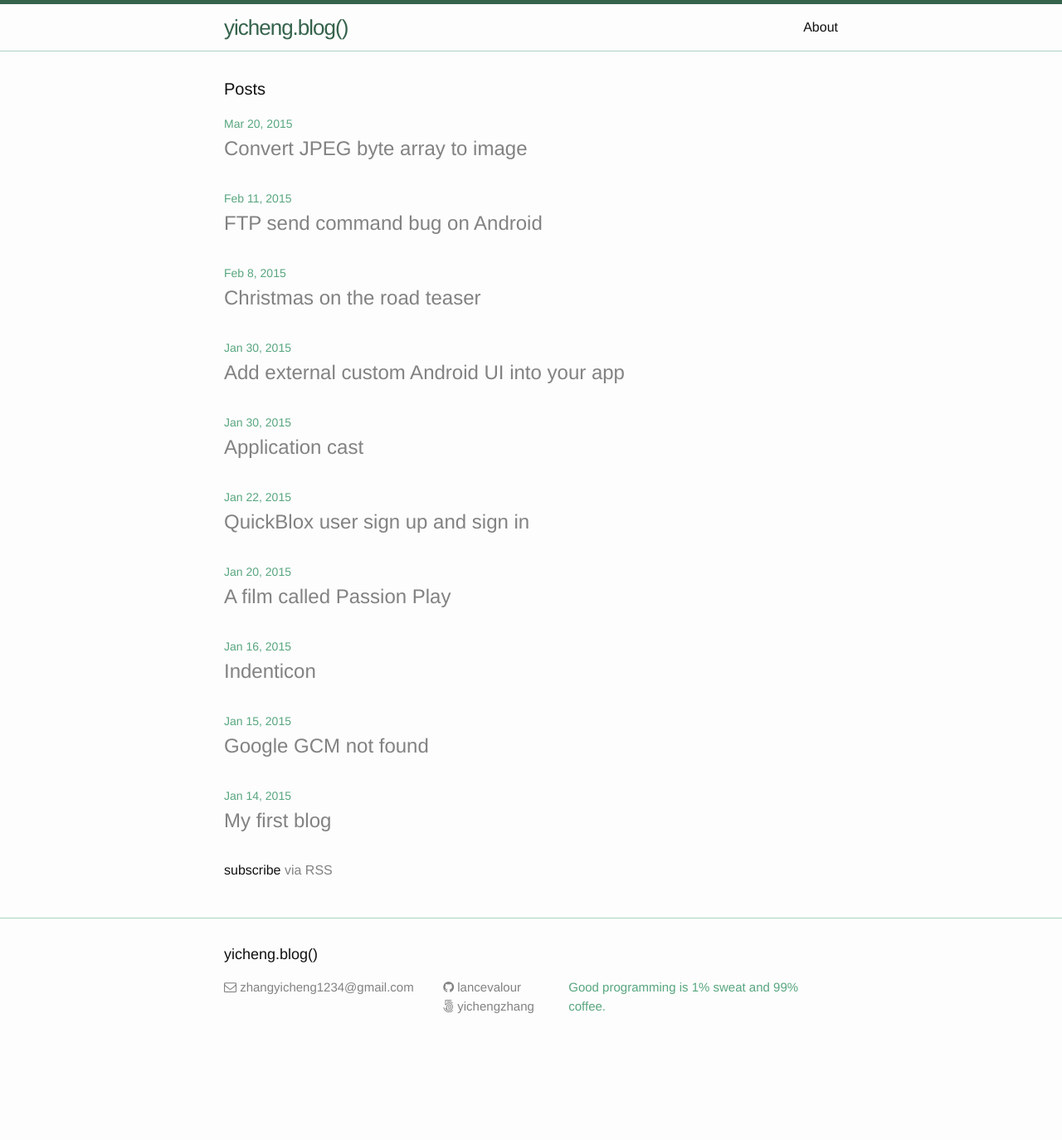
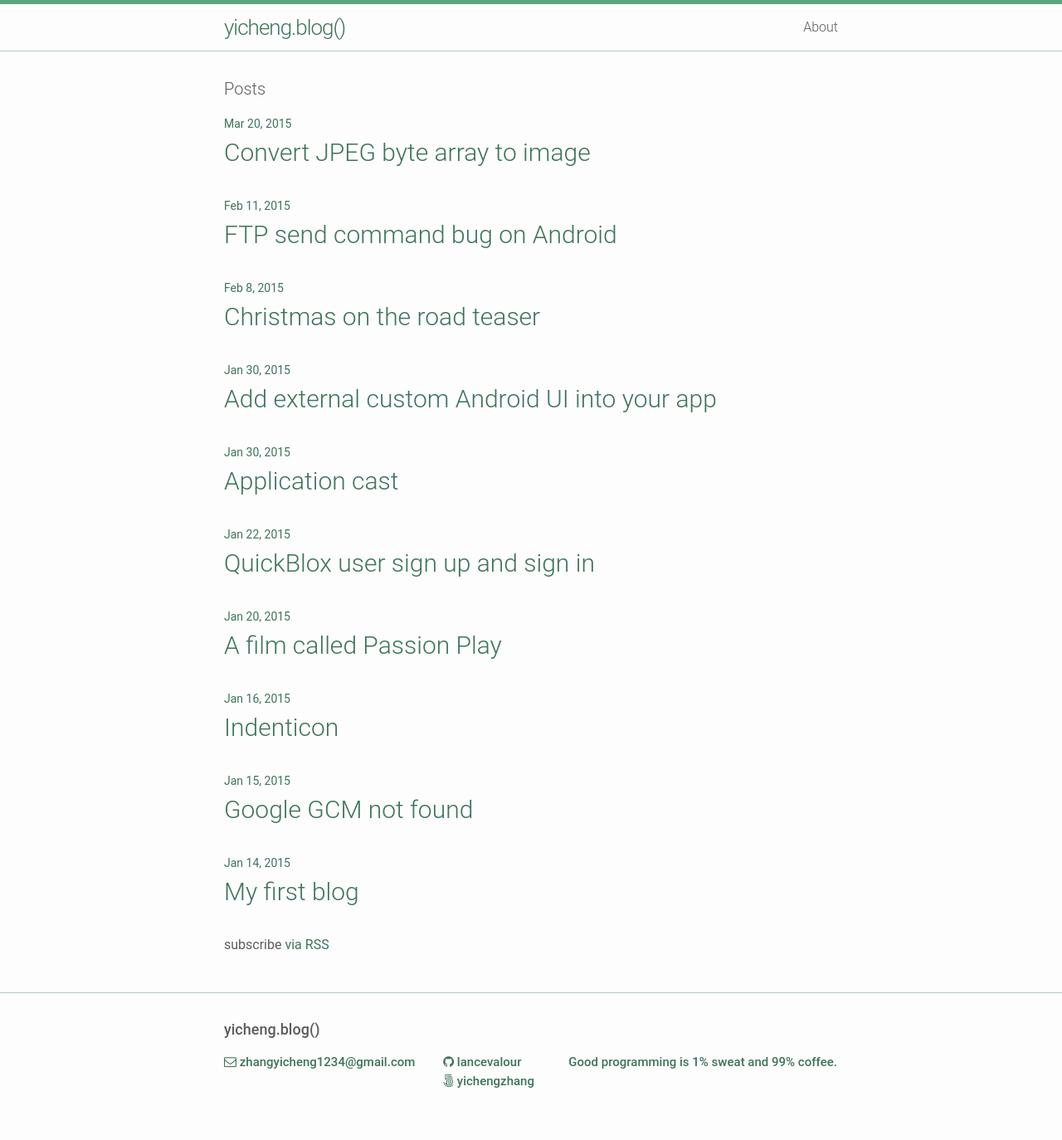
Before and after one commit to lancevalour/lancevalour.github.io, a Jekyll site: the page built from index.html, in a window 1280 px wide. Shown: the whole page at 83% size. Built offline with Jekyll 4.4.1, drawn with Linux system fonts in a browser that asks for light colours; nearby versions of some CDN libraries; before the commit the page ends 1284 px from its top, so only the background shows below that.

Commit message:
Change Style

```diff
--- a/_config.yml
+++ b/_config.yml
@@ -1,9 +1,10 @@
 # Site settings
 title: yicheng.blog()
 email: zhangyicheng1234@gmail.com
+
 description: > # this means to ignore newlines until "baseurl:"
+  Good programming is 1% sweat and 99% coffee.
 
-  Good programming is 1% sweat and 99% coffee.
 baseurl: "" # the subpath of your site, e.g. /blog/
 url: "http://yourdomain.com" # the base hostname & protocol for your site
 
--- a/_sass/_base.scss
+++ b/_sass/_base.scss
@@ -9,7 +9,6 @@ dl, dd, ol, ul, figure {
 }
 
 
-
 /**
  * Basic styling
  */
@@ -17,11 +16,14 @@ body {
     font-family: $base-font-family;
     font-size: $base-font-size;
     line-height: $base-line-height;
-    font-weight: 300;
+    font-weight: 400;
     color: $text-color;
     background-color: $background-color;
     -webkit-text-size-adjust: 100%;
+
 }
+
+
 
 
 
@@ -89,7 +91,7 @@ h1, h2, h3, h4, h5, h6 {
  * Links
  */
 a {
-    color: $brand-color;
+    color: $brand-color-dark;
     text-decoration: none;
 
     &:visited {
@@ -97,10 +99,11 @@ a {
     }
 
     &:hover {
-        color: $text-color;
+        color: $brand-color;
         text-decoration: underline;
     }
 }
+
 
 
 
@@ -108,8 +111,8 @@ a {
  * Blockquotes
  */
 blockquote {
-    color: $grey-color;
-    border-left: 4px solid $grey-color-light;
+    color: $brand-color;
+    border-left: 4px solid $brand-color-light;
     padding-left: $spacing-unit / 2;
     font-size: 18px;
     letter-spacing: -1px;
@@ -128,7 +131,7 @@ blockquote {
 pre,
 code {
     font-size: 15px;
-    border: 1px solid $grey-color-light;
+    border: 1px solid $brand-color-light;
     border-radius: 3px;
     background-color: #eef;
 }
@@ -198,7 +201,7 @@ pre {
         vertical-align: middle;
 
         path {
-            fill: $grey-color;
+            fill: $brand-color;
         }
     }
 }
--- a/_sass/_layout.scss
+++ b/_sass/_layout.scss
@@ -5,8 +5,10 @@
 * Site header
 */
 .site-header {
-    border-top: 5px solid $grey-color-dark;
-    border-bottom: 1px solid $grey-color-light;
+color: brand-color-dark;
+font-family: "Roboto Light", sans-serif;
+border-top: 5px solid $brand-color;
+border-bottom: 1px solid $brand-color-light;
 min-height: 56px;
 
 // Positioning context for the mobile navigation icon
@@ -22,7 +24,7 @@
 
 &,
 &:visited {
-        color: $grey-color-dark;
+color: $brand-color-dark;
 }
 }
 
@@ -49,7 +51,7 @@
 top: 9px;
 right: 30px;
 background-color: $background-color;
-        border: 1px solid $grey-color-light;
+border: 1px solid $brand-color-light;
 border-radius: 5px;
 text-align: right;
 
@@ -67,7 +69,7 @@
 height: 15px;
 
 path {
-                    fill: $grey-color-dark;
+fill: $brand-color-dark;
 }
 }
 }
@@ -95,11 +97,13 @@
 * Site footer
 */
 .site-footer {
-    border-top: 1px solid $grey-color-light;
-    padding: $spacing-unit 0;
+font-family: "Roboto Medium", sans-serif;
+border-top: 1px solid $brand-color-light;
+padding: 30px 0;
 }
 
 .footer-heading {
+color: $grey-color-dark;
 font-size: 18px;
 margin-bottom: $spacing-unit / 2;
 }
@@ -112,9 +116,13 @@
 margin-left: 0;
 }
 
+
+
+
+
 .footer-col-wrapper {
 font-size: 15px;
-    color: $grey-color;
+color: $brand-color-dark;
 margin-left: -$spacing-unit / 2;
 @extend %clearfix;
 }
@@ -171,6 +179,7 @@
 }
 
 .page-heading {
+color: $grey-color-dark;
 font-size: 20px;
 }
 
@@ -179,31 +188,39 @@
 list-style: none;
 
 > li {
+
 margin-bottom: $spacing-unit;
 }
 }
 
 .post-meta {
 font-size: $small-font-size;
-    color: $grey-color;
+color: $brand-color-dark;
 }
 
 .post-link {
+
+font-family: "Roboto Light", sans-serif;
+
 display: block;
-    font-size: 24px;
+font-size: 30px;
 }
 
 
 
 /**
+
 * Posts
 */
 .post-header {
+
 margin-bottom: $spacing-unit;
 }
 
 .post-title {
-    font-size: 42px;
+font-family: "Roboto Light", sans-serif;
+font-size: 36px;
+color: $grey-color-dark;
 letter-spacing: -1px;
 line-height: 1;
 
@@ -213,10 +230,22 @@
 }
 
 .post-content {
+
+font-family: "Roboto Medium", sans-serif;
+color: $text-color;
+font-size: 18px;
+
 margin-bottom: $spacing-unit;
+
+a {
+color: $brand-color;
+}
+
+
 
 h2 {
 font-size: 32px;
+
 
 @include media-query($on-laptop) {
 font-size: 28px;
--- a/css/main.scss
+++ b/css/main.scss
@@ -6,20 +6,29 @@
 
 
 // Our variables
-$base-font-family: Helvetica, Arial, sans-serif;
+$base-font-family: Roboto, Roboto Medium, sans-serif;
 $base-font-size:   16px;
 $small-font-size:  $base-font-size * 0.875;
 $base-line-height: 1.5;
 
 $spacing-unit:     30px;
 
-$text-color:       #111;
+
+
+$brand-color:       #58a67f;
+$brand-color-light: lighten($brand-color, 25%);
+$brand-color-dark: darken($brand-color, 15%);
+
+$grey-color:       #828282;
+$grey-color-light: lighten($grey-color, 25%);
+$grey-color-dark:  darken($grey-color, 15%);
+
+$red-color:        #e68484;
+$red-color-light:  lighten($red-color, 25%);
+$red-color-dark:   darken($red-color, 15%);
+
+$text-color:       $grey-color-dark;
 $background-color: #fdfdfd;
-$brand-color:      #828282;
-
-$grey-color:       #58a67f;
-$grey-color-light: lighten($grey-color, 25%);
-$grey-color-dark:  darken($grey-color, 20%);
 
 // Width of the content area
 $content-width:    800px;
```
Lines whose indentation alone changed are shown as unchanged.
